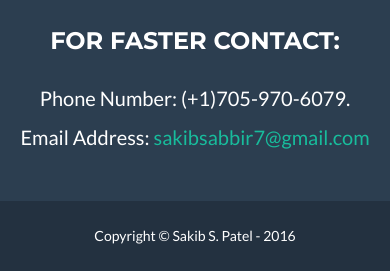
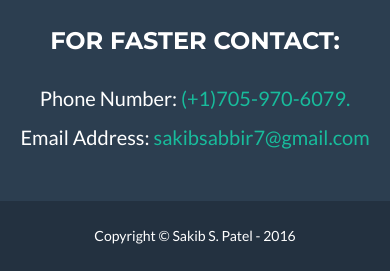
Before and after one commit to sakib717/SakibPatel, a website: page index.html in a window 390 px wide. Shown: the part 3794-4065 px from the top of the page. Drawn offline with nearby package versions, Linux system fonts and the light colour scheme.

Commit message:
added link color for phone nuber for best contact

```diff
--- a/index.html
+++ b/index.html
@@ -262,7 +262,7 @@
                     </div>
                     <div class="footer-col col-md-4">
                         <h3>For Faster Contact:</h3>
-                        <p>Phone Number: (+1)705-970-6079.</p>
+                        <p>Phone Number: <a>(+1)705-970-6079.</a></p>
                         <p>Email Address: <a>sakibsabbir7@gmail.com</a></p>
                     </div>
                 </div>
```
